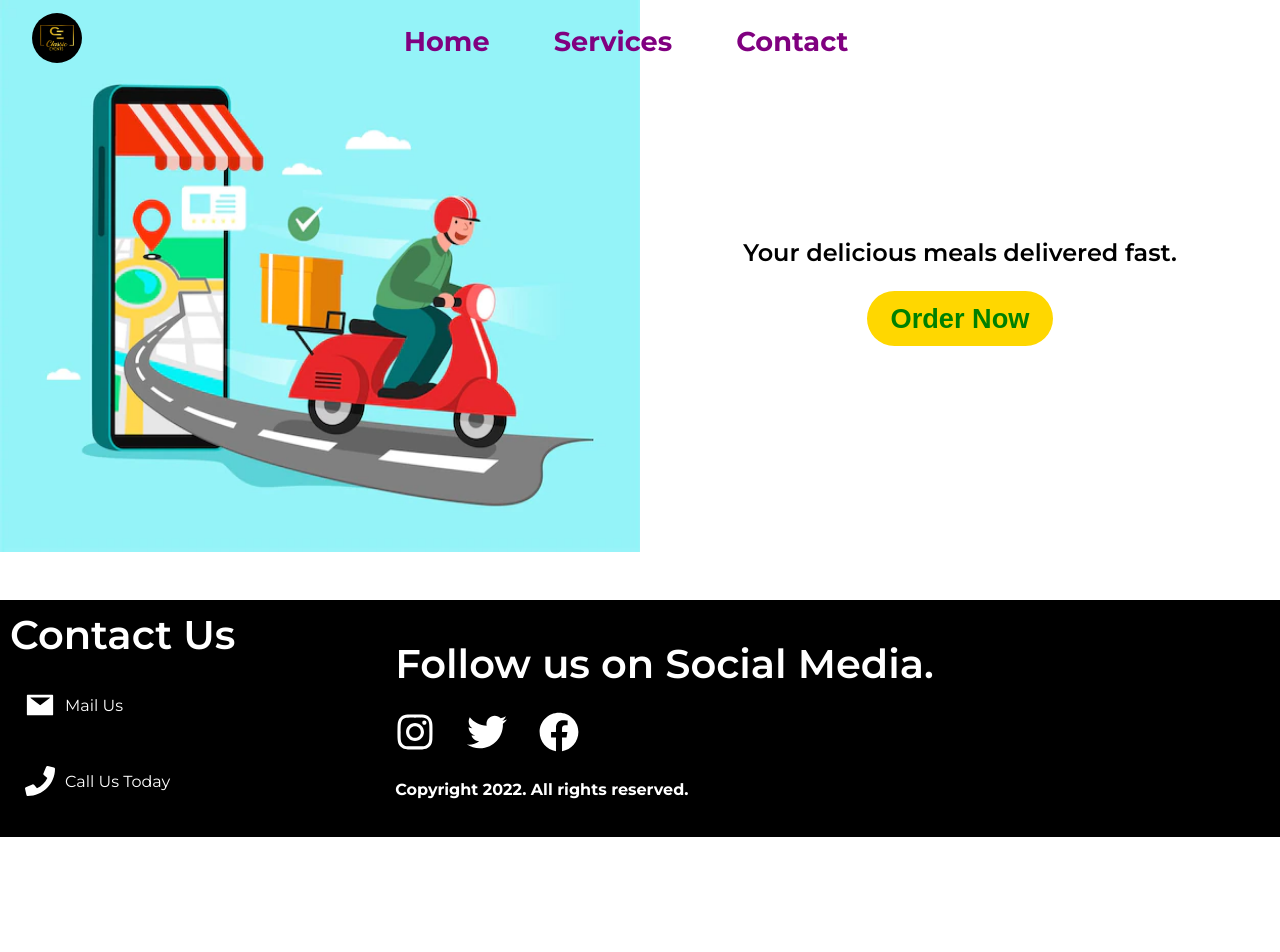
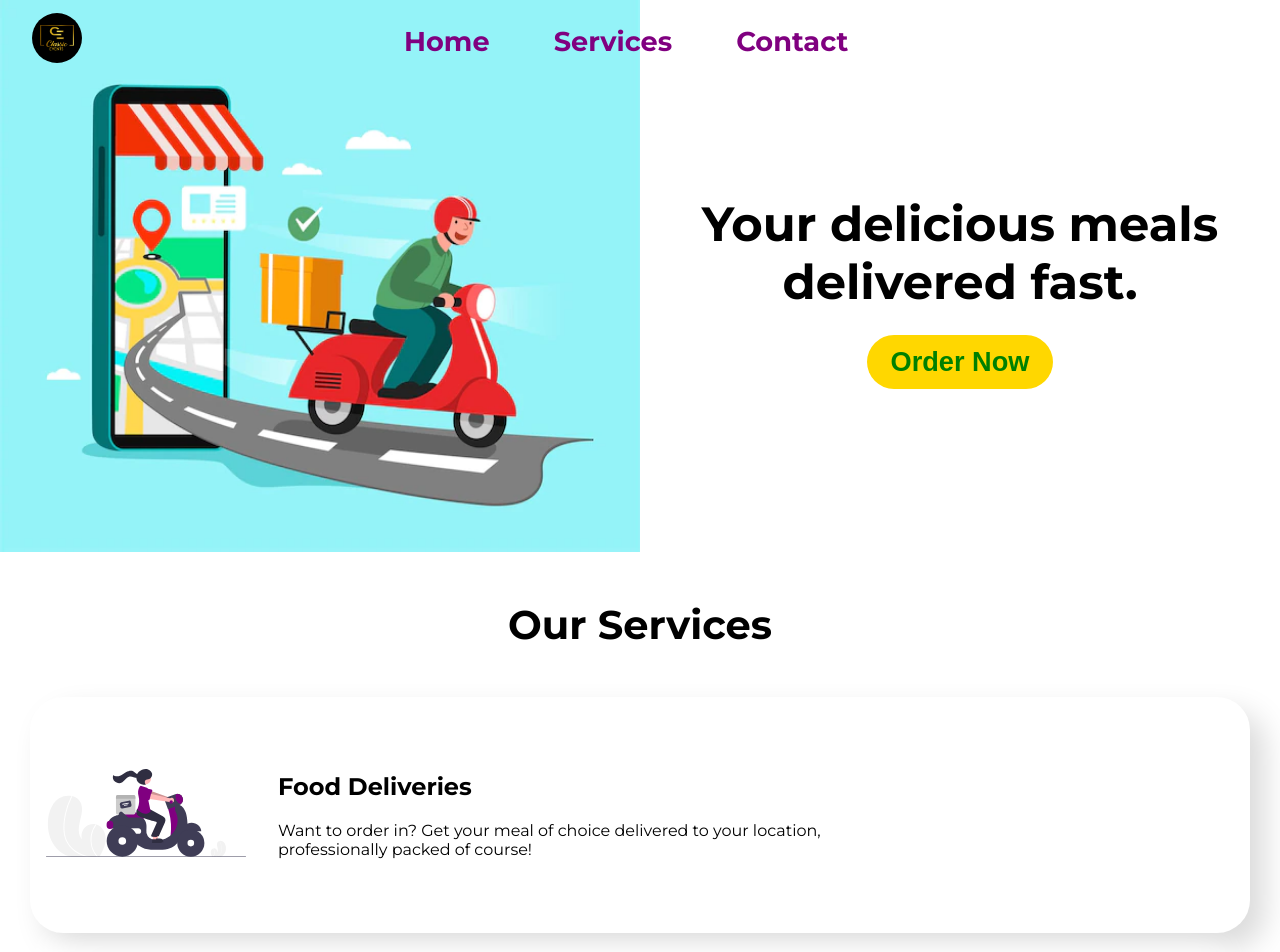
Before and after one commit to vicowiti/classic-website, a Next.js app: page / in a window 1280 px wide. Shown: the top 952 px of the page. Before the commit the page ends 837 px from the top, so only its background shows below. Built offline with nearby package versions, Linux system fonts and the light colour scheme.

Commit message:
Added services

```diff
--- a/pages/index.js
+++ b/pages/index.js
@@ -22,8 +22,8 @@ export default function Home() {
 
       <Navbar />
       <NewHero />
-      {/* <Hero />
-      <Services /> */}
+      {/* <Hero />*/}
+      <Services />
       <Footer />
 
       <main></main>
--- a/styles/NewHero.css
+++ b/styles/NewHero.css
@@ -31,8 +31,8 @@
 }
 
 .new-hero-text > p {
-  font-size: 1.5rem;
-  font-weight: 600;
+  font-size: 3rem;
+  font-weight: 900;
   text-align: center;
 }
 
--- a/styles/Service.css
+++ b/styles/Service.css
@@ -1,8 +1,9 @@
 .service-card {
+  padding: 1rem;
   width: 100%;
-  border-radius: 30px;
-  background: #cac991;
-  box-shadow: 20px 20px 4px #636247 -20px -20px 52px #ffffdb;
+  border-radius: 33px;
+  background: #fff;
+  box-shadow: 15px 15px 30px #dbdbdb, -15px -15px 30px #ffffff;
   display: flex;
   align-items: center;
   gap: 2rem;
@@ -24,9 +25,7 @@
   .service-card {
     width: 80vw;
     border-radius: 30px;
-    background: #636247;
-    box-shadow: 20px 20px 4px #636247 -20px -20px 52px #ffffdb;
-    display: flex;
+
     flex-direction: column;
     align-items: center;
     justify-content: center;
@@ -41,6 +40,6 @@
 
   .article-heading {
     margin-bottom: 0.5rem;
-    color: aliceblue;
+    color: #161616;
   }
 }
```
